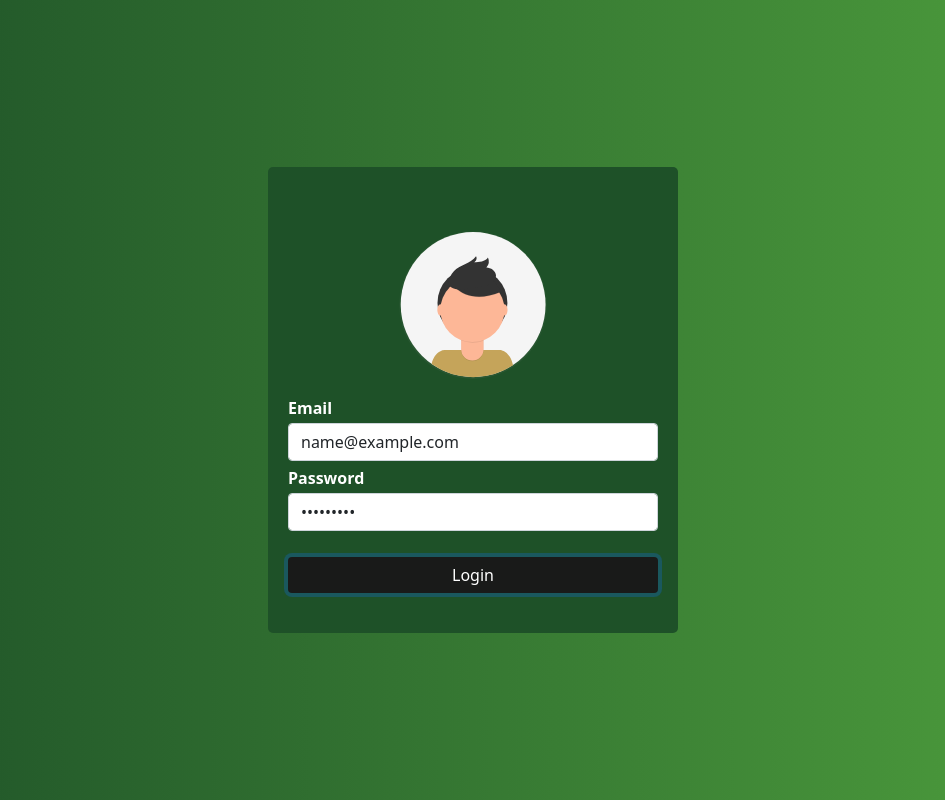
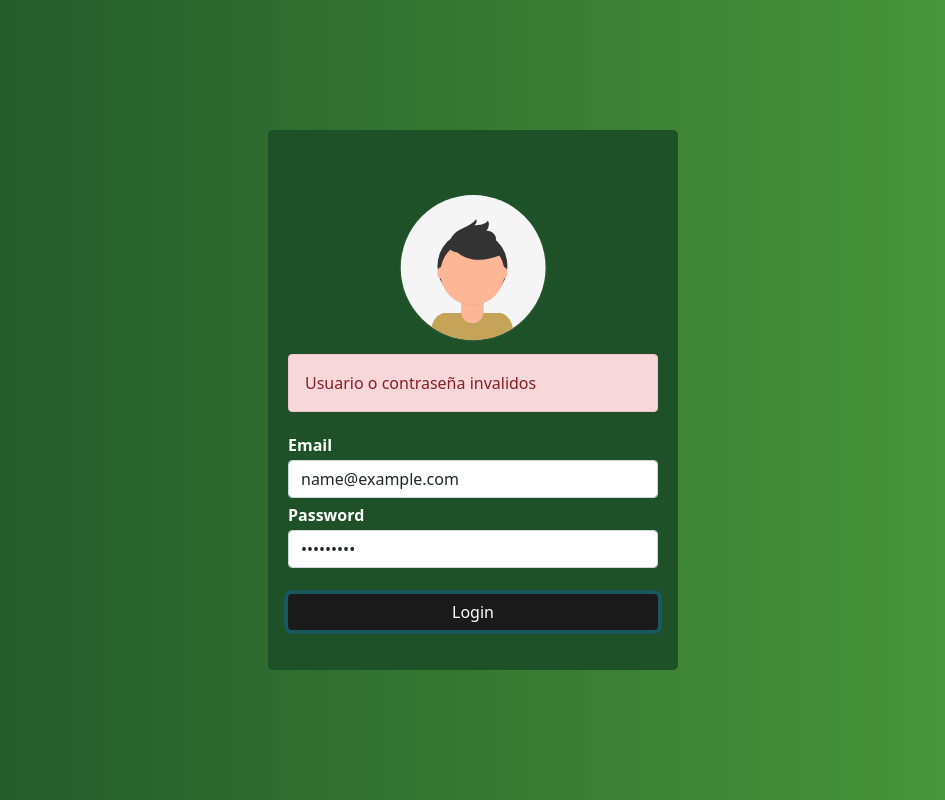
Before and after one commit to JesusACD/MINTIC-Plataforma-Sistema-de-N-mina, a React (Create React App) app in the folder app-front/: page / in a window 1280 px wide. Both pictures are taken after typing "name@example.com", "Sample123" into the empty fields and a click on the button "Login". Shown: the whole page, without its empty margins (167-1112 px from the left). Built offline with nearby package versions, Linux system fonts and the light colour scheme.

Commit message:
Se agrego mensaje de error para el login

```diff
--- a/app-front/src/componentes/Login.js
+++ b/app-front/src/componentes/Login.js
@@ -8,6 +8,7 @@ const Login = ({ setUsuariologin }) => {
 		username: '',
 		password: '',
 	});
+	const [error, setError] = useState(false);
 
 	// Manejar los campos del formulario
 	const actualizarUsuario = (e) => {
@@ -21,6 +22,8 @@ const Login = ({ setUsuariologin }) => {
 		console.log(usuario);
 		if (usuario.username == 'user@mail.com') {
 			setUsuariologin(false);
+		} else {
+			setError(true);
 		}
 	};
 	return (
@@ -30,6 +33,12 @@ const Login = ({ setUsuariologin }) => {
 					<div className='imgcontainer'>
 						<img src='img/avatar.svg' alt='Avatar' class='avatar' />
 					</div>
+					{error ? (
+						<div className='alert alert-danger'>
+							Usuario o contraseña invalidos
+						</div>
+					) : null}
+
 					<form onSubmit={validadUser}>
 						<div className='form-group'>
 							<label for='exampleInputEmail1'>Email</label>
```
